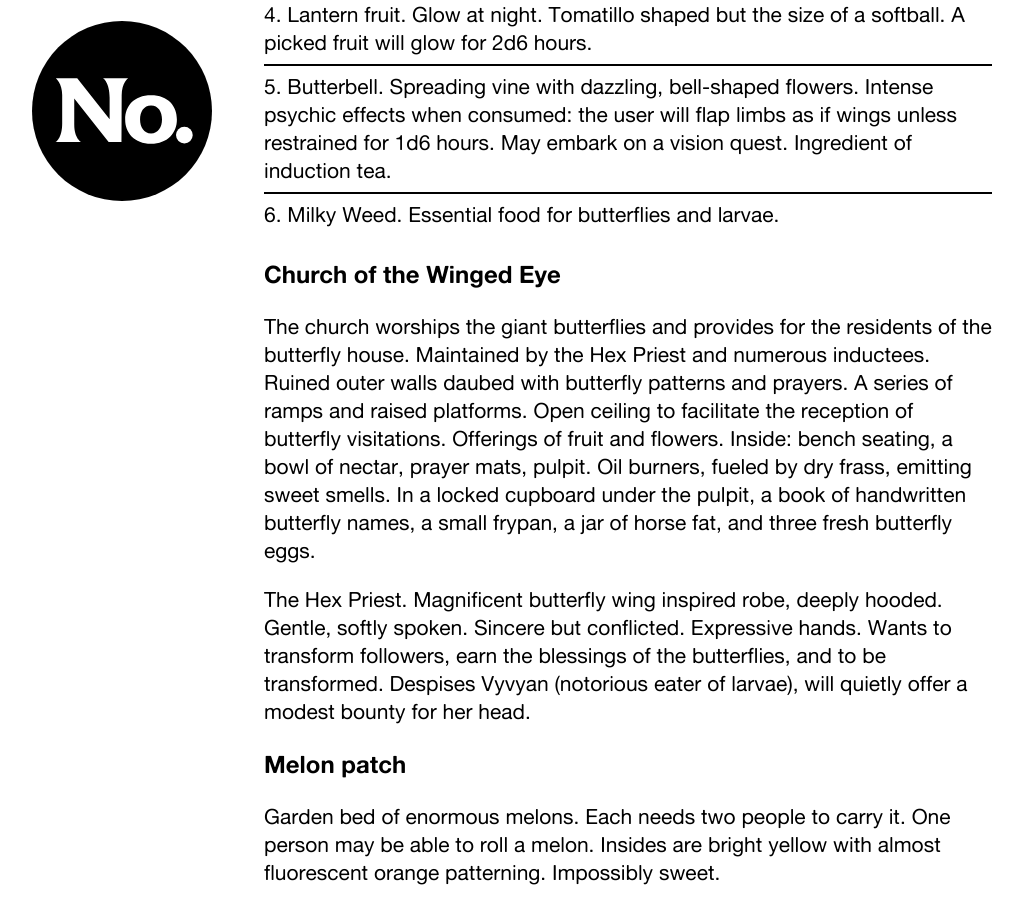
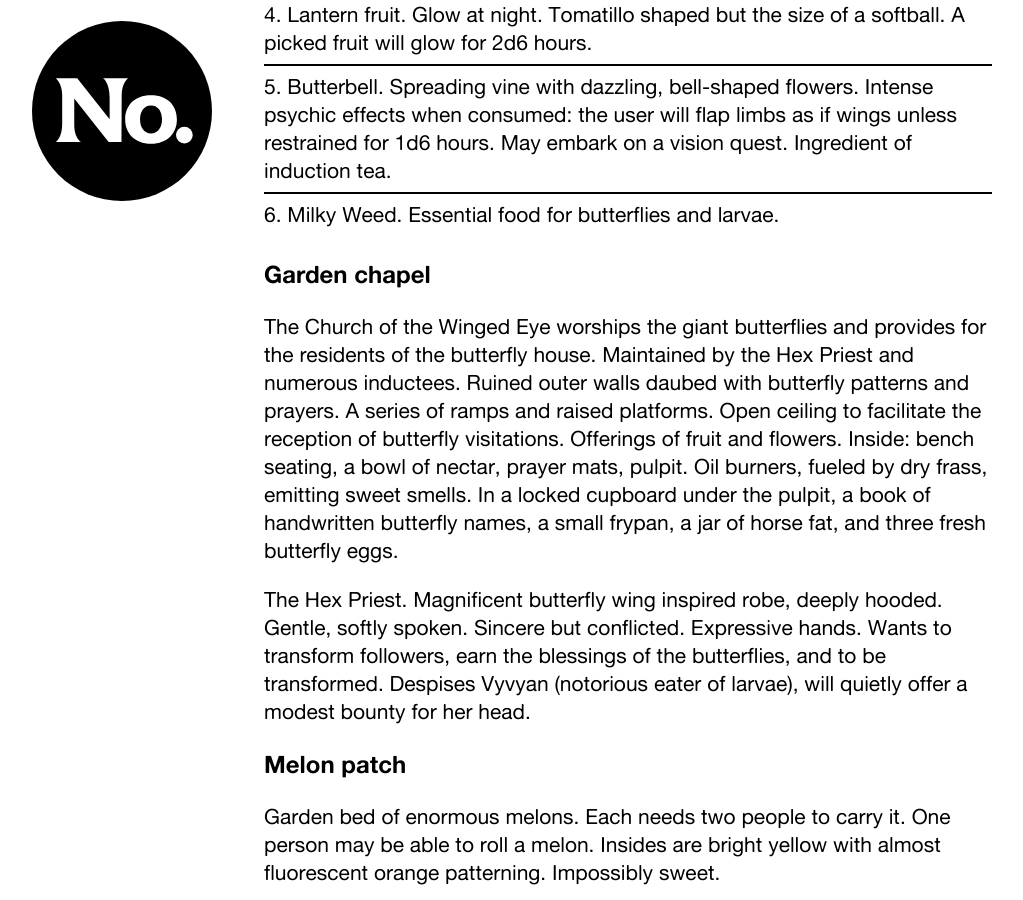
Before and after one commit to numbered-works/numbered-works.github.io, a Jekyll site: the page built from _posts/2023-01-16-dungeon23-03.md, in a window 1280 px wide and 900 px high, scrolled down 1696 px. Shown: the whole window, without its empty margins (132-1155 px from the left). Built offline with Jekyll 4.4.1, drawn with Linux system fonts in a browser that asks for light colours; some web fonts are replaced.

Commit message:
church to chapel

```diff
--- a/_posts/2023-01-16-dungeon23-03.md
+++ b/_posts/2023-01-16-dungeon23-03.md
@@ -40,8 +40,8 @@ Six plantings:
 5. Butterbell. Spreading vine with dazzling, bell-shaped flowers. Intense psychic effects when consumed: the user will flap limbs as if wings unless restrained for 1d6 hours. May embark on a vision quest. Ingredient of induction tea.
 6. Milky Weed. Essential food for butterflies and larvae.
 
-### Church of the Winged Eye
-The church worships the giant butterflies and provides for the residents of the butterfly house. Maintained by the Hex Priest and numerous inductees. Ruined outer walls daubed with butterfly patterns and prayers. A series of ramps and raised platforms. Open ceiling to facilitate the reception of butterfly visitations. Offerings of fruit and flowers. Inside: bench seating, a bowl of nectar, prayer mats, pulpit. Oil burners, fueled by dry frass, emitting sweet smells. In a locked cupboard under the pulpit, a book of handwritten butterfly names, a small frypan, a jar of horse fat, and three fresh butterfly eggs.
+### Garden chapel
+The Church of the Winged Eye worships the giant butterflies and provides for the residents of the butterfly house. Maintained by the Hex Priest and numerous inductees. Ruined outer walls daubed with butterfly patterns and prayers. A series of ramps and raised platforms. Open ceiling to facilitate the reception of butterfly visitations. Offerings of fruit and flowers. Inside: bench seating, a bowl of nectar, prayer mats, pulpit. Oil burners, fueled by dry frass, emitting sweet smells. In a locked cupboard under the pulpit, a book of handwritten butterfly names, a small frypan, a jar of horse fat, and three fresh butterfly eggs.
 
 The Hex Priest. Magnificent butterfly wing inspired robe, deeply hooded. Gentle, softly spoken. Sincere but conflicted. Expressive hands. Wants to transform followers, earn the blessings of the butterflies, and to be transformed. Despises Vyvyan (notorious eater of larvae), will quietly offer a modest bounty for her head.
 
```
